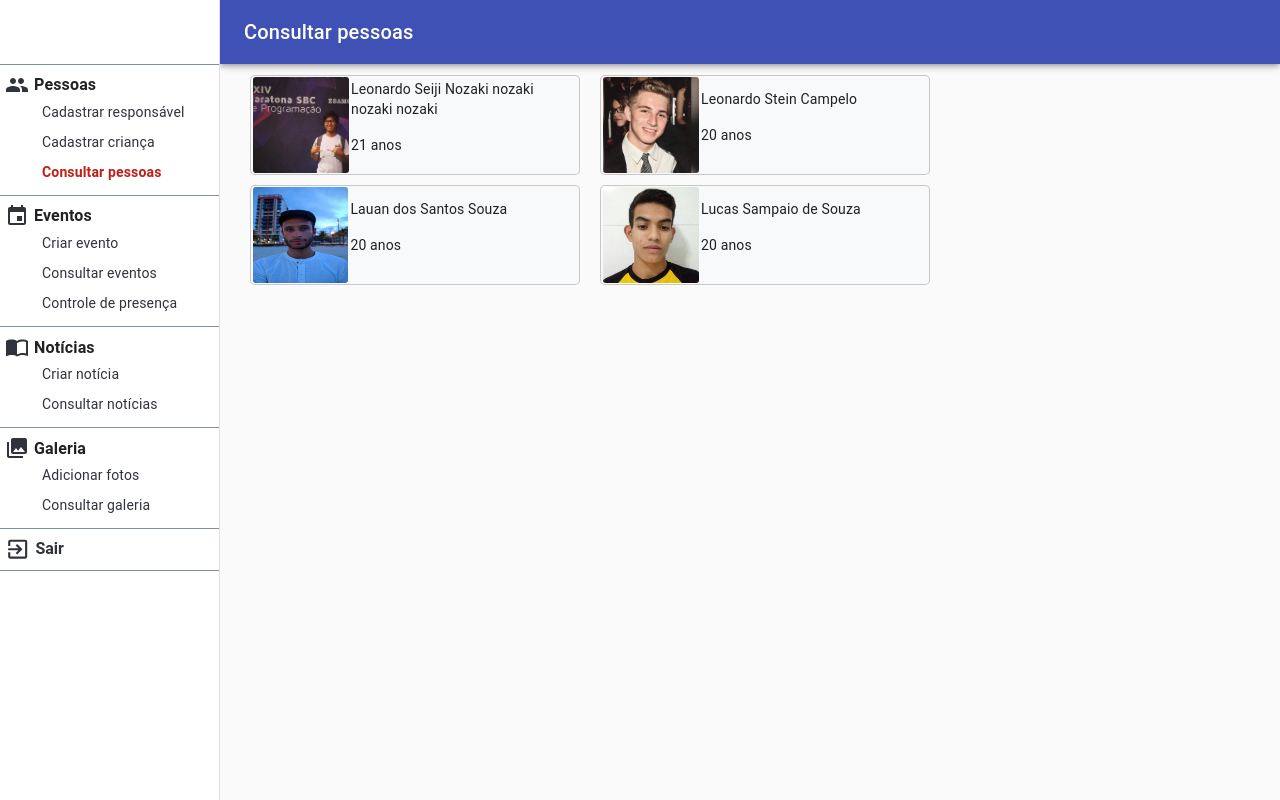
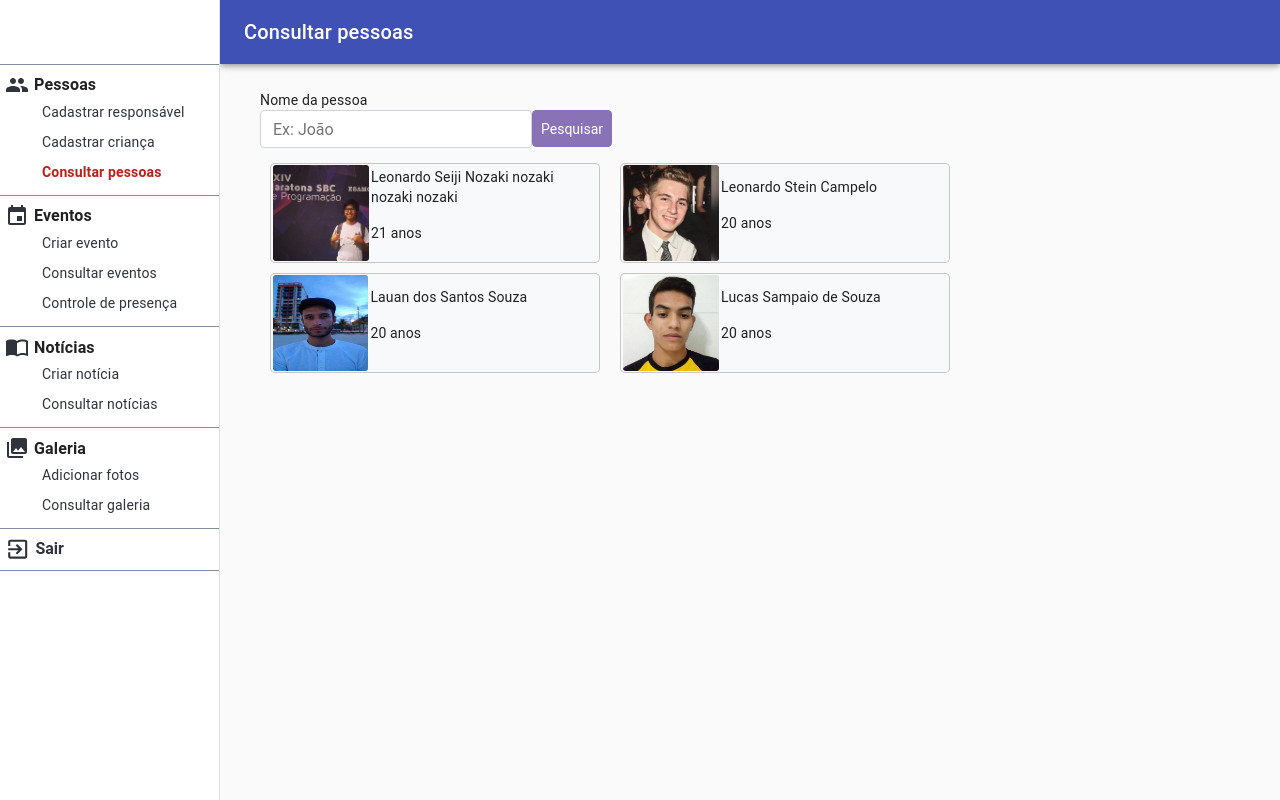
Before and after one commit to lauanS/EdiFreitas-App, a React (Create React App) app: page /consultarPessoas in a window 1280 px wide. Built offline with nearby package versions, Linux system fonts and the light colour scheme; sample sign-in values are in the browser's storage.

Commit message:
alteracoes no consultar pessoas, adicionando um input para digitar o nome

```diff
--- a/package.json
+++ b/package.json
@@ -17,6 +17,7 @@
     "path": "^0.12.7",
     "react": "^16.10.2",
     "react-bootstrap": "^1.0.0-beta.14",
+    "react-bootstrap-sweetalert": "^5.1.8",
     "react-dom": "^16.10.2",
     "react-router-dom": "^5.1.2",
     "react-scripts": "3.2.0",
--- a/src/components/ListarPessoas/index.js
+++ b/src/components/ListarPessoas/index.js
@@ -1,4 +1,4 @@
-import React from "react";
+import React, {useState} from "react";
 import './styles.scss';
 import ModalCard from './modalCard';
 import nozaki from '../../assets/nozaki.jpg';
@@ -7,10 +7,31 @@ import cad from '../../assets/cad.jpg';
 import crack from '../../assets/crack.jpg';
 
 export default function ListarPessoas() {
+  const [name, setName] = useState("");
+
+  const handleSubmit = e => {
+    setName("");
+  };
+
   return (
     <>
-    <div>
+    <div className="header">
+      <form className="header__search-bar" onSubmit={(e) => e.preventDefault()}>
+        <label className="header__label">Nome da pessoa</label>
+        <div className="header__input-button">
+          <input
+            type="text"
+            className="header__search-input"
+            placeholder="Ex: João"
+            onChange={e => setName(e.target.value)}
+            value={name} />
+          <button type="submit" className="header__search-button" onClick={handleSubmit}>
+            Pesquisar
+          </button>
+        </div>
+      </form>
     </div>
+
     <div className="resultadosPessoas">
       <ModalCard crianca={false} dtNasc={"02/02/1998"} photo={nozaki} name="Leonardo Seiji Nozaki nozaki nozaki nozaki" idade={21}/>
       <ModalCard crianca={true} dtNasc={"02/02/1998"} numCalcado={38} photo={stein} name="Leonardo Stein Campelo" idade={20}/>
--- a/src/components/ListarPessoas/styles.scss
+++ b/src/components/ListarPessoas/styles.scss
@@ -95,3 +95,59 @@
     background-color: #f8f9fa;
   }
 }
+
+.header {
+  margin-bottom: 10px;
+
+  @media (max-width: 500px) {
+    &__search-bar {
+      margin: 0;
+      width: 100%;
+      display: block;
+      max-width: 355px;
+    }
+  }
+
+  @media (min-width: 501px) {
+    &__search-bar {
+      margin: 0;
+      width: 100%;
+      display: block;
+      max-width: 355px;
+    }
+  }
+
+	&__search-input {
+    border-radius: 4px;
+    color: #202124;
+    font-size: 16px;
+		display: block;
+    width: calc(100% - 83px);
+    height: calc(1.5em + .75rem + 2px);
+    padding: .375rem .75rem;
+    font-weight: 400;
+    background-color: #fff;
+    border: 1px solid #ced4da;
+		outline: none;
+	}
+
+	&__search-button {
+		color: #fff;
+		background-color: #8A72B7;
+		padding: .375rem .5rem;
+		border: 1px solid #8A72B7;
+		border-radius: 4px;
+    height: calc(1.5em + .75rem + 4px);
+    outline: 0;
+	}
+
+	&__input-button{
+		display: flex;
+		flex-flow: row nowrap;
+  }
+
+  &__label{
+    margin: 0;
+  }
+
+}
--- a/src/pages/private/ConsultarPessoas/styles.scss
+++ b/src/pages/private/ConsultarPessoas/styles.scss
@@ -7,4 +7,5 @@
 .listPessoas{
     display: block;
     margin-top: 60px;
+    padding: 20px;
 }
```
Also changed, not shown: 1 other file (tests, documents, lock files or other folders).
